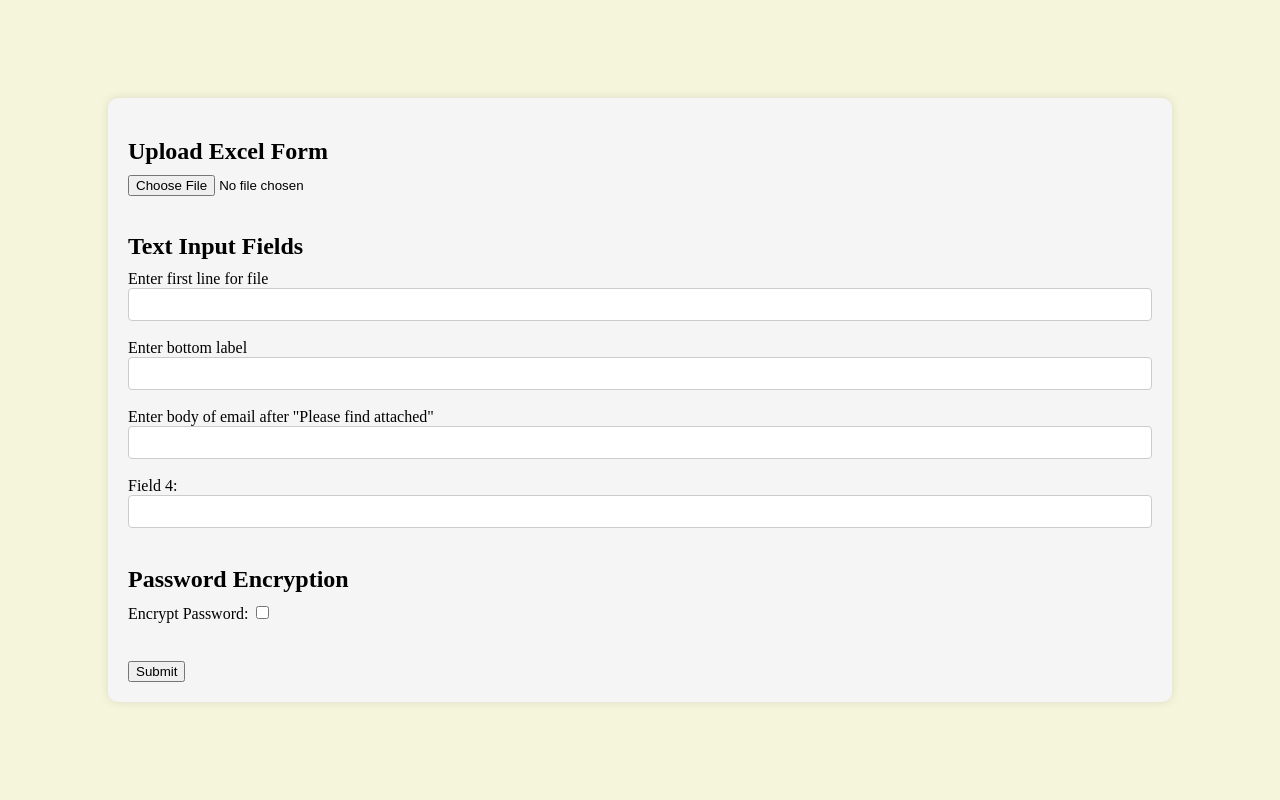
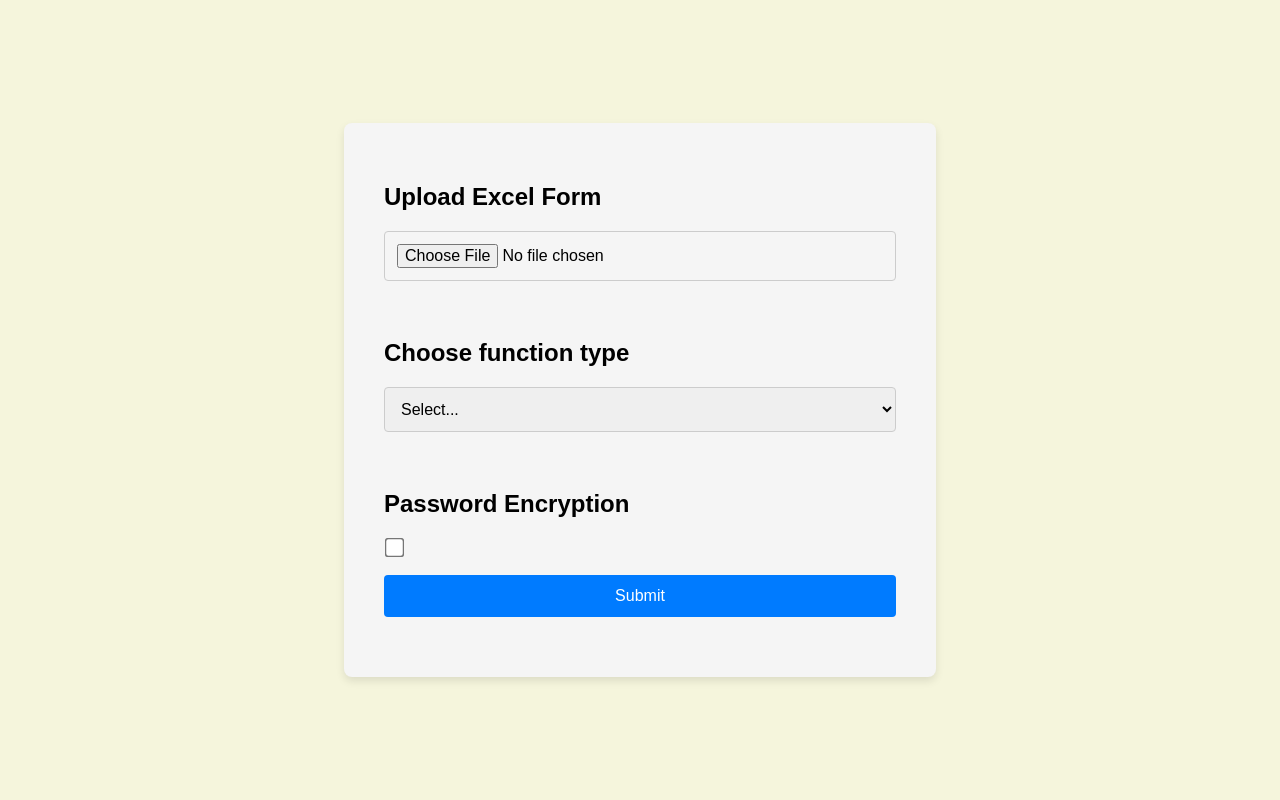
Before and after one commit to Tejesh2001/Payslips, a Flask app: page / in a window 1280 px wide. Run offline with Flask 3, Linux system fonts and the light colour scheme.

Commit message:
added template

```diff
--- a/app.py
+++ b/app.py
@@ -48,12 +48,29 @@ def create_payslip():
     #this was changed
     #convert the font so it is compatible
     pdfmetrics.registerFont(TTFont('Arial','arial.ttf'))
-    output_file_name = request.form['field1']
-    input_form_text = request.form['field2']
-    type_of_file = request.form['field3']
+    file_header = ""
+    bottom_label = ""
+    email_file_body = ""
     is_encrypted = request.form.get('encrypt')
-    print("check")
-    print(is_encrypted)
+
+    option = request.form.get('options')
+
+    # Handle the uploaded file and form inputs here
+    # Example: Save the file, process it, etc.
+    print(option)
+
+    if option == 'custom':
+        file_header = request.form['field1']
+        bottom_label = request.form['field2']
+        email_file_body = request.form['field3']
+        # Handle custom fields data
+
+
+    if option == 'salarySlip':
+        file_header = "Salary slip for the month of"
+        email_file_body = file_header
+        bottom_label = "The figures in the salary slip are confidential and not to be disclosed.\
+              Signature is not required for this payslip"
 
 
 
@@ -173,7 +190,7 @@ def create_payslip():
 
                         #First part
 
-                        data[0] = [Paragraph(f"<b> {output_file_name} " + " " + data[0][0].upper() +  "</b>")]
+                        data[0] = [Paragraph(f"<b> {file_header} " + " " + data[0][0].upper() +  "</b>")]
                         table = Table(data)
                         style = TableStyle([
                         ('BACKGROUND', (0,0), (3,0), colors.white),
@@ -243,7 +260,7 @@ def create_payslip():
                            parent=style_new['Heading2'],
                            alignment=1,
                            spaceAfter=2)
-            elements.append(Paragraph(f"<i>{input_form_text}</i>",  yourStyle))
+            elements.append(Paragraph(f"<i>{bottom_label}</i>",  yourStyle))
             elements.append(Paragraph("<i> Registered Office:  P-94/95, Bangur Avenue, BL-C, Kolkata - 700055 </i>",  yourStyle))
             pdf.build(elements)
 
@@ -275,23 +292,22 @@ def create_payslip():
 
             i += 1
             year = vals[0]
-            if (year != "N/A"):
-                import os
-                if os.path.exists(name):
-                    limit = name + " second to last being sent/ last before breaking"
-                    print(name + " second to last being sent/ last before breaking")
-                    try :
-                        sendEmail(name = name, email = email, month=str(vals[0]), person_name= str (vals[1]), \
-                        type_of_file = type_of_file, is_pan= is_pan)
-                        os.remove(name)
-                        print("d")
-                    except:
-                        return f"The limit has been reached. This is the {limit}. Please try again in 5 minutes", 400
+            # if (year != "N/A"):
+            #     import os
+            #     if os.path.exists(name):
+            #         limit = name + " second to last being sent/ last before breaking"
+            #         print(name + " second to last being sent/ last before breaking")
+            #         try :
+            #             sendEmail(name = name, email = email, month=str(vals[0]), person_name= str (vals[1]), \
+            #             email_file_body = email_file_body, is_pan= is_pan)
+            #             os.remove(name)
+            #         except:
+            #             return f"The limit has been reached. This is the {limit}. Please try again in 5 minutes", 400
 
 
 
-                else:
-                    print("The file does not exist")
+            #     else:
+            #         print("The file does not exist")
 
 
     # if (year != "N/A"):
--- a/sendEmail.py
+++ b/sendEmail.py
@@ -58,10 +58,10 @@ from email.mime.text import MIMEText
 from email.mime.base import MIMEBase
 from email import encoders
 
-def sendEmail(name, email, month, person_name, type_of_file, is_pan):
+def sendEmail(name, email, month, person_name, email_file_body, is_pan):
 
     body = f''' Dear {person_name},
-                Please find attached {type_of_file} {month}.
+                Please find attached the {email_file_body} {month}.
                 {is_pan}
                 HR'''
     # put your email here
--- a/static/index.css
+++ b/static/index.css
@@ -1,33 +1,61 @@
 body {
     margin: 0;
     display: flex;
+    font-family: Arial, sans-serif;
     justify-content: center;
     align-items: center;
     height: 100vh;
-    background-color: beige;
+    background-color: beige; /* Light gray background */
 }
 
 .container {
-    width: 80%;
-    padding: 20px;
-    background-color:whitesmoke; /* Set the background color to pink */
-    border-radius: 10px;
-    box-shadow: 0 0 10px rgba(0, 0, 0, 0.1);
+    width: 40%;
+    padding: 40px;
+    background-color: whitesmoke;
+    border-radius: 8px;
+    box-shadow: 0 4px 8px rgba(0, 0, 0, 0.1); /* Subtle shadow */
 }
 
-.container h2 {
-    margin-bottom: 10px;
+.container h1 {
+    margin-bottom: 20px;
+    font-size: 28px;
+    color: #333;
 }
 
-.text-inputs,
-.checkbox-input {
-    margin-bottom: 20px;
+label {
+    display: block;
+    margin-bottom: 8px;
+    color: #666;
 }
 
-.textfield {
+input[type="file"],
+select,
+input[type="text"],
+input[type="submit"] {
     width: 100%;
-    padding: 8px;
+    padding: 12px;
+    margin-bottom: 20px;
     border: 1px solid #ccc;
     border-radius: 4px;
     box-sizing: border-box;
+    font-size: 16px;
 }
+
+input[type="submit"] {
+    background-color: #007bff; /* Blue button */
+    color: #fff;
+    border: none;
+    cursor: pointer;
+    transition: background-color 0.3s ease;
+}
+
+input[type="submit"]:hover {
+    background-color: #0056b3; /* Darker blue on hover */
+}
+
+
+.checkbox-input input[type="checkbox"] {
+    transform: scale(1.5); /* Increase the size of the checkbox */
+    margin-right: 10px; /* Provide some spacing */
+    vertical-align: middle; /* Align the checkbox vertically */
+}
--- a/templates/index.html
+++ b/templates/index.html
@@ -11,9 +11,15 @@
         <form action="/extract" method="post" enctype="multipart/form-data">
             <input type="file" name="excelFile" accept=".xls,.xlsx" />
             <br/><br/>
+            <h2>Choose function type</h2>
+            <label for="options"></label>
+            <select id="options" name="options">
+                <option value="default">Select...</option>
+                <option value="custom">Custom</option>
+                <option value="salarySlip">Salary Slip</option>
+            </select><br><br>
 
-            <h2>Text Input Fields</h2>
-            <div class="text-inputs">
+            <div id="customFields" style="display:none;">
                 <label for="field1">Enter first line for file</label>
                 <input type="text" id="field1" name="field1" class="textfield" />
                 <br/><br/>
@@ -22,7 +28,7 @@
                 <input type="text" id="field2" name="field2" class="textfield" />
                 <br/><br/>
 
-                <label for="field3">Enter body of email after "Please find attached"</label>
+                <label for="field3">Enter body of email after "Please find attached the"</label>
                 <input type="text" id="field3" name="field3" class="textfield" />
                 <br/><br/>
 
@@ -31,14 +37,31 @@
                 <br/><br/>
             </div>
 
+
             <h2>Password Encryption</h2>
             <div class="checkbox-input">
-                <label for="encrypt">Encrypt Password:</label>
+                <label for="encrypt"></label>
                 <input type="checkbox" id="encrypt" name="encrypt" />
                 <br/><br/>
             </div>
 
             <input type="submit" value="Submit" />
+
+            <script>
+                document.getElementById("options").addEventListener("change", function() {
+                    var selectedOption = this.value;
+                    var customFields = document.getElementById("customFields");
+
+                    if (selectedOption === "custom") {
+                        customFields.style.display = "block";
+                    } else {
+                        customFields.style.display = "none";
+                    }
+                });
+            </script>
+
+            </div>
+
         </form>
     </div>
 
```
